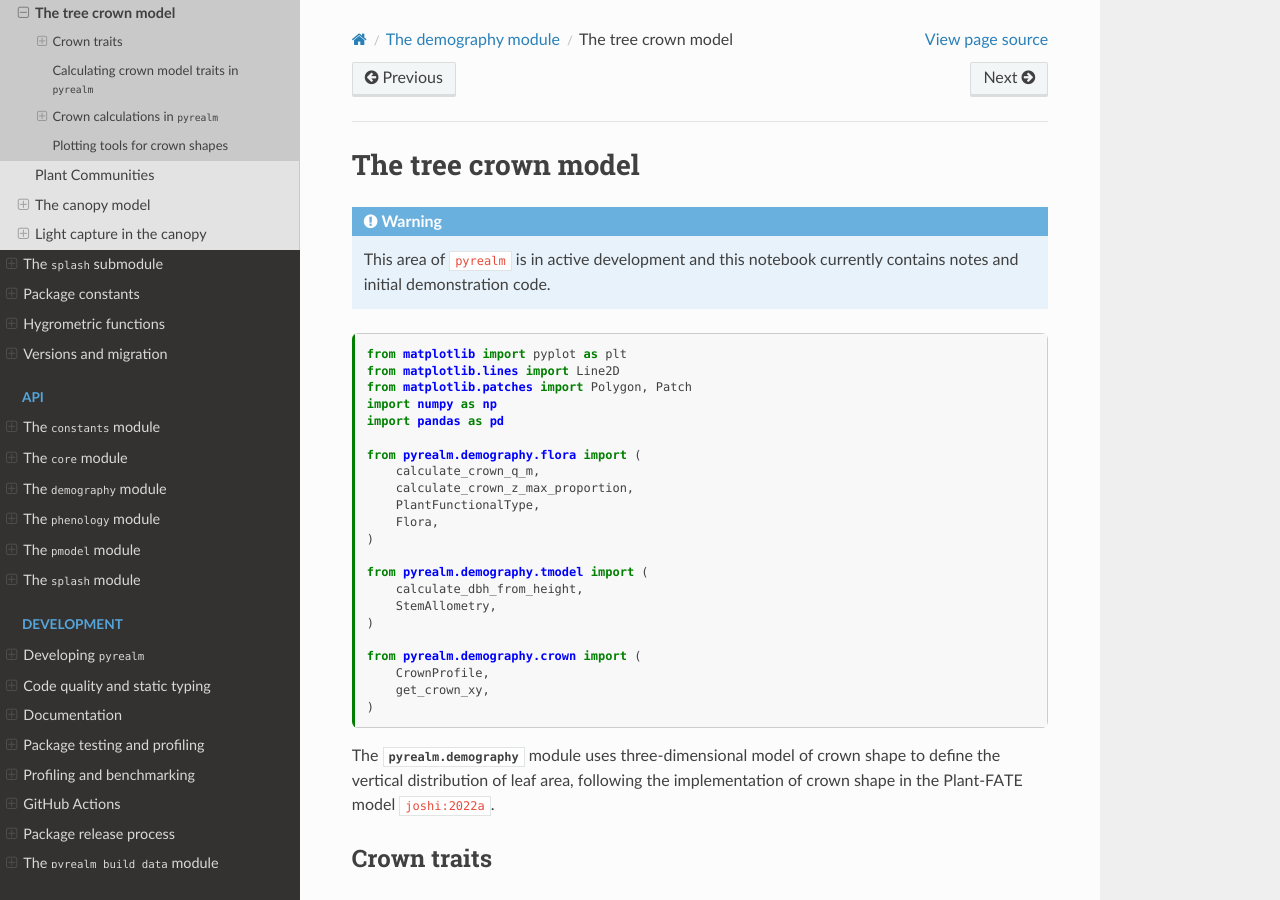
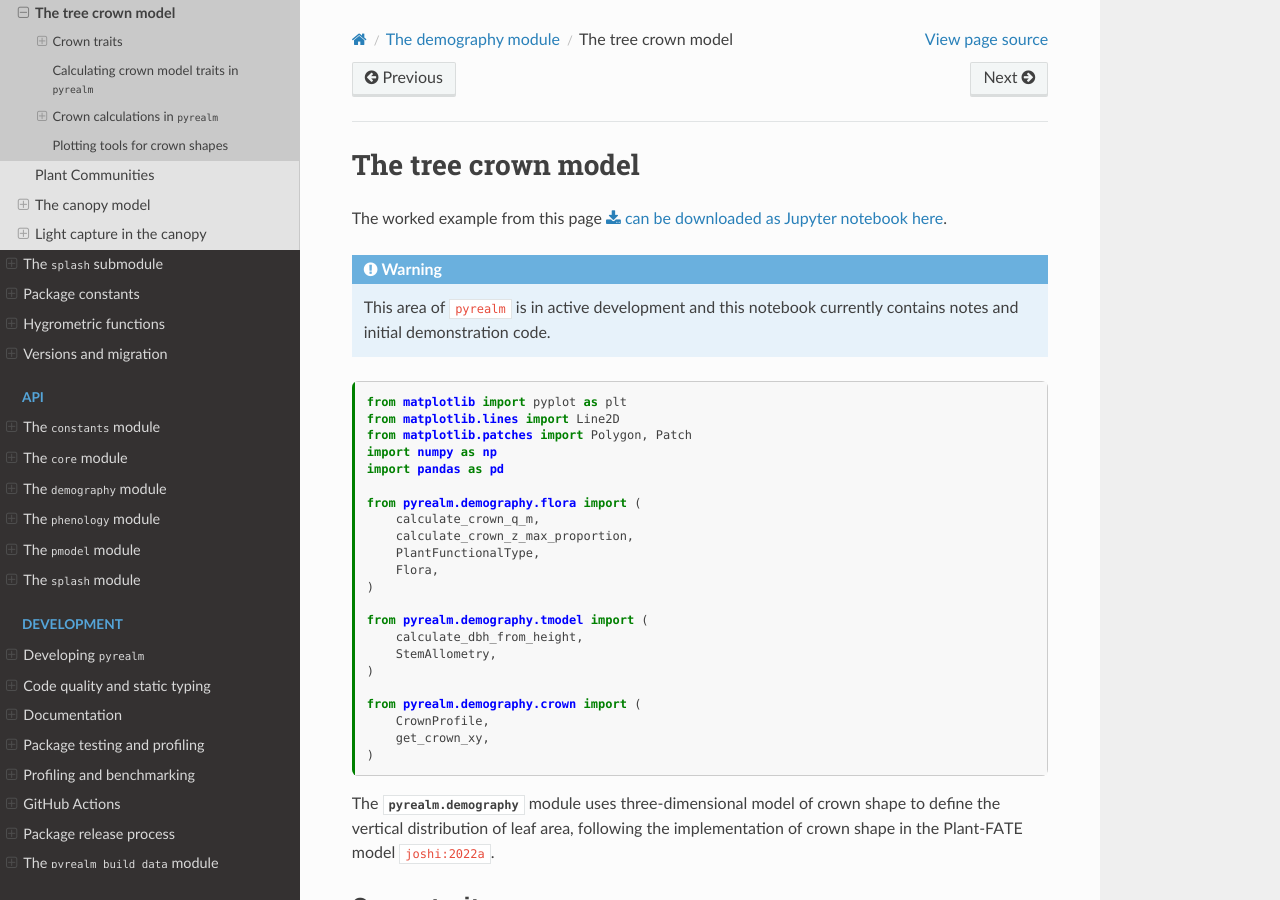
Before and after one commit to ImperialCollegeLondon/pyrealm, a Sphinx documentation site: the page built from docs/source/users/demography/crown.md, in a window 1280 px wide and 900 px high. Built offline with Sphinx 7.4.7 and the Read the Docs theme 3.1.0, drawn with Linux system fonts in a browser that asks for light colours; cross-references to code outside the pages are shown as plain code.

Commit message:
add tree crown jupyter notebook

```diff
--- a/docs/source/users/demography/crown.md
+++ b/docs/source/users/demography/crown.md
@@ -22,6 +22,8 @@
 ---
 
 # The tree crown model
+
+The worked example from this page {download}`can be downloaded as Jupyter notebook here </_static/Crown.ipynb>`.
 
 :::{admonition} Warning
 
```
Also changed, not shown: docs/source/_static/Crown.ipynb (added).
